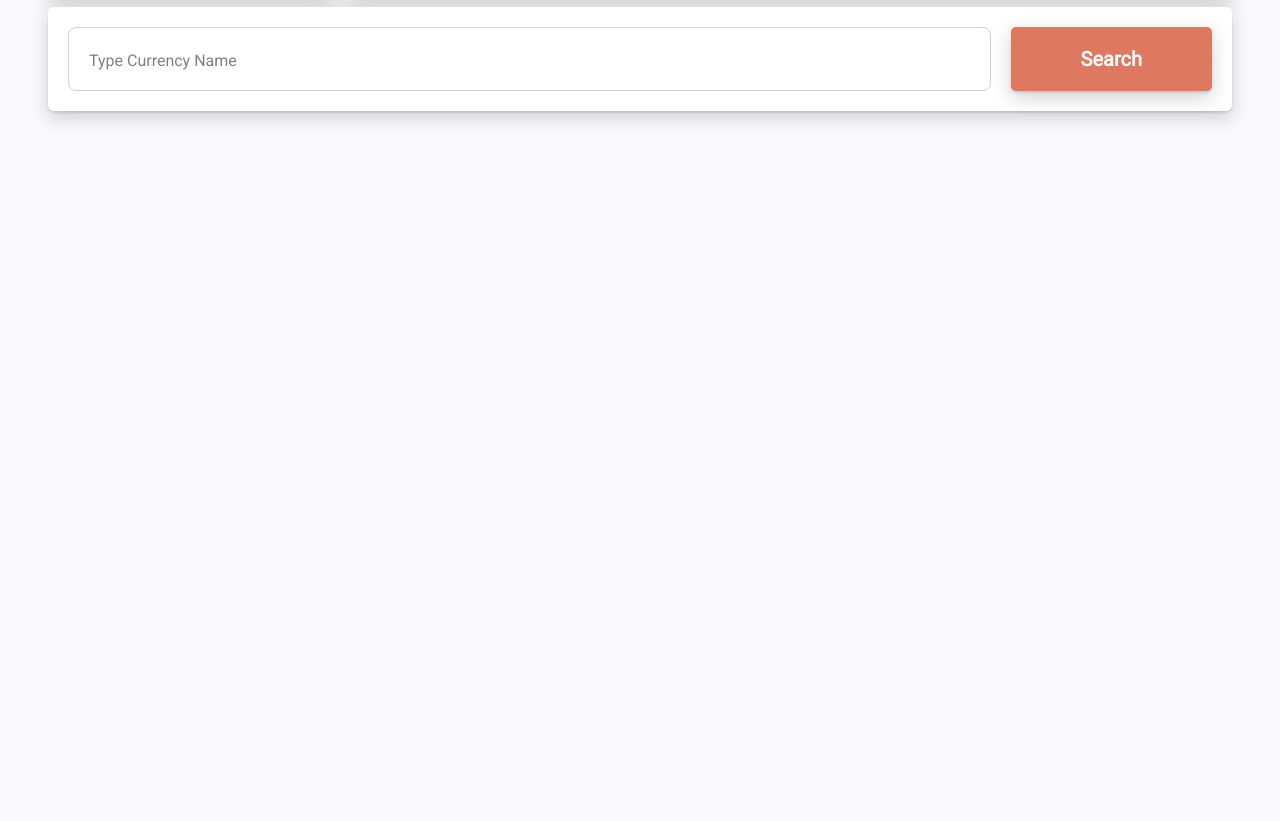
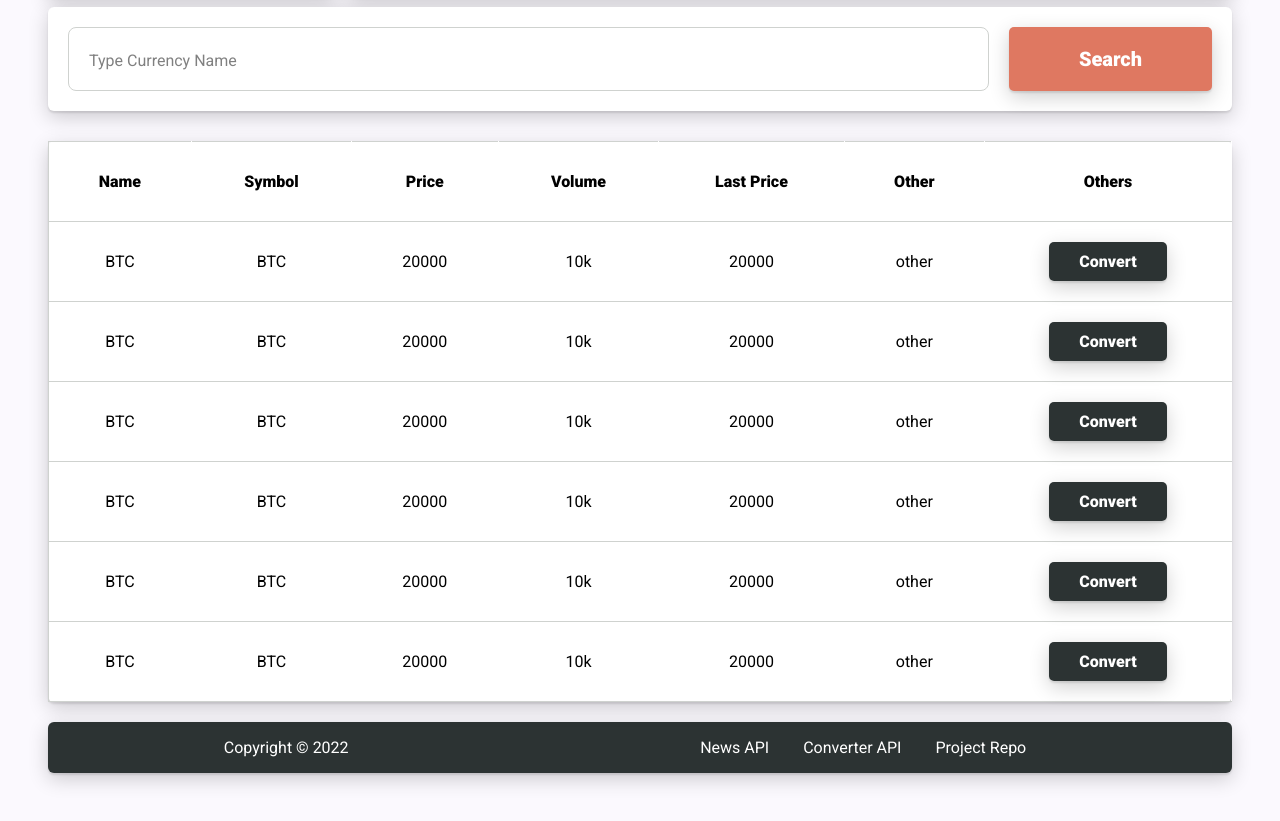
Before and after one commit to CA-G12/Api-Fadi-Mahamoud, a website: page index.html in a window 1280 px wide. Shown: the part 85-906 px from the top of the page. Before the commit the page ends 800 px from the top, so only its background shows below. Drawn offline with Linux system fonts and the light colour scheme.

Commit message:
Complete content section in landing page Relates #13

```diff
--- a/Styles/crypto.css
+++ b/Styles/crypto.css
@@ -1,7 +1,7 @@
-@import url('https://fonts.googleapis.com/css2?family=Roboto&display=swap');
-
+@import url('https://fonts.googleapis.com/css2?family=Roboto:ital,wght@0,400;0,900;1,700&display=swap');
 *{
     font-family: 'Roboto', sans-serif;
+    font-weight: 400;
 }
 
 html {
@@ -12,6 +12,10 @@ html {
 
 body{
     padding: 0 4rem 4rem 4rem;
+}
+
+a{
+    text-decoration: none;
 }
 
 /* Beginning of Header Section */
@@ -36,6 +40,7 @@ body{
 
 .title p{
     font-size: 2rem;
+    font-weight: 900;
 }
 
 .nav-icons{
@@ -52,7 +57,7 @@ body{
 .nav-icons a {
     font-size: 1.6rem;
     margin-right: 3rem;
-    text-decoration: none;
+    font-weight: 900;
     color: black;
 }
 .nav-icons a:hover{
@@ -60,6 +65,7 @@ body{
 }
 .logo{
     color: #DF7861;
+     font-weight: 900;
 }
 
 /* End of Header Section  */
@@ -112,3 +118,69 @@ body{
 }
 
 /* Table Div */
+table, thead, tr, td {
+    border: 1px solid #CFD2CF;
+    border-collapse: collapse;
+}
+table{
+    width: 100%;
+}
+thead td{
+    font-family: 'Roboto', sans-serif;
+    font-weight: 900;
+}
+td{
+    padding: 3rem;
+    font-size: 1.6rem;
+    text-align: center;
+    border-right:1px solid white;
+}
+
+
+
+.table-content{
+    flex-basis: 100%;
+    margin-top: 3rem;
+
+}
+
+/* End of Table Container */
+
+/* Footer */
+.footer{
+    display: flex;
+    flex-direction: row;
+    justify-content: space-around;
+    align-items: center;
+    background-color: #2C3333;
+    color: white;
+    font-size: 1.6rem;
+    font-weight: 900;
+    margin-top: 2rem;
+}
+
+
+.source a{
+    font-size: 1.6rem;
+    margin-right: 3rem;
+    color: white;
+}
+.source a:hover{
+    color: #DF7861;
+}
+
+.convert-btn{
+    padding: 1rem 3rem;
+    background-color: #2C3333;
+    color: white;
+    border: none;
+    border-radius: 0.5rem;
+    font-weight: 900;
+    box-shadow: 0 2px 2px 0 rgba(0, 0, 0, 0.1), 0 6px 20px 0 rgba(0, 0, 0, 0.19);
+}
+
+
+.convert-btn:hover{
+    background-color: #CFD2CF;
+    color: #DF7861;
+}
--- a/index.html
+++ b/index.html
@@ -15,19 +15,95 @@
     </section>
 
     <nav class="nav-icons title-card">
-            <a href="index.html">News</a>
+            <a href="./html/news.html">News</a>
             <a href="index.html">Currency Converter</a>
     </nav>
 </header>
-
-<div  class="content">
-    <div class="search-bar title-card">
+<section  class="content">
+    <section class="search-bar title-card">
         <input type="search" name="currency" placeholder="Type Currency Name">
         <button type="submit">Search</button>
-    </div>
-    <div class="table-content">
-    </div>
-</div>
+    </section>
+    <section class="table-content title-card">
+    <table>
+        <thead>
+            <td>Name</td>
+            <td>Symbol</td>
+            <td>Price</td>
+            <td>Volume</td>
+            <td>Last Price</td>
+            <td>Other</td>
+            <td>Others</td>
+        </thead>
+        <tr>
+            <td>BTC</td>
+            <td>BTC</td>
+            <td>20000</td>
+            <td>10k</td>
+            <td>20000</td>
+            <td>other</td>
+            <td><a class="convert-btn" href="">Convert</a></td>
+        </tr>
+        <tr>
+            <td>BTC</td>
+            <td>BTC</td>
+            <td>20000</td>
+            <td>10k</td>
+            <td>20000</td>
+            <td>other</td>
+            <td><a class="convert-btn" href="">Convert</a></td>
+        </tr>
+        <tr>
+            <td>BTC</td>
+            <td>BTC</td>
+            <td>20000</td>
+            <td>10k</td>
+            <td>20000</td>
+            <td>other</td>
+            <td><a class="convert-btn" href="">Convert</a></td>
+        </tr>
+        <tr>
+            <td>BTC</td>
+            <td>BTC</td>
+            <td>20000</td>
+            <td>10k</td>
+            <td>20000</td>
+            <td>other</td>
+            <td><a class="convert-btn"   href="">Convert</a></td>
+        </tr>
+        <tr>
+            <td>BTC</td>
+            <td>BTC</td>
+            <td>20000</td>
+            <td>10k</td>
+            <td>20000</td>
+            <td>other</td>
+            <td><a class="convert-btn" href="">Convert</a></td>
+        </tr>
+        <tr>
+            <td>BTC</td>
+            <td>BTC</td>
+            <td>20000</td>
+            <td>10k</td>
+            <td>20000</td>
+            <td>other</td>
+            <td><a class="convert-btn" href="">Convert</a></td>
+        </tr>
+    </table>
+</section>
+</section>
+
+<footer class="footer title-card">
+    <section class="copyright-message">
+        <p>Copyright &copy; 2022</p>
+    </section>
+    <section class="source">
+        <a href="https://apilayer.com">News API</a>
+        <a href="https://coinapi.io">Converter API</a>
+        <a href="">Project Repo</a>
+    </section>
+
+</footer>
 
     <script src="./js/dom.js"></script>
     <script src="./js/dom.js"></script>
```
